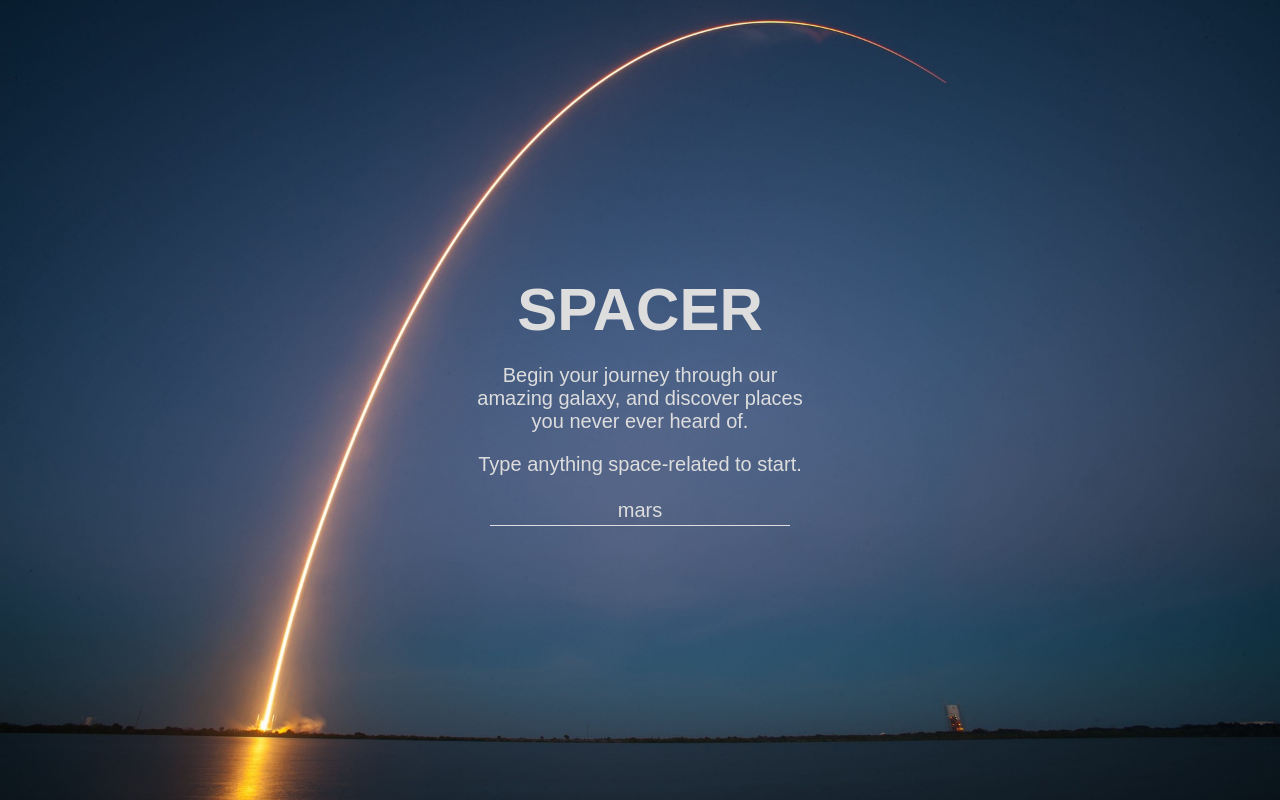
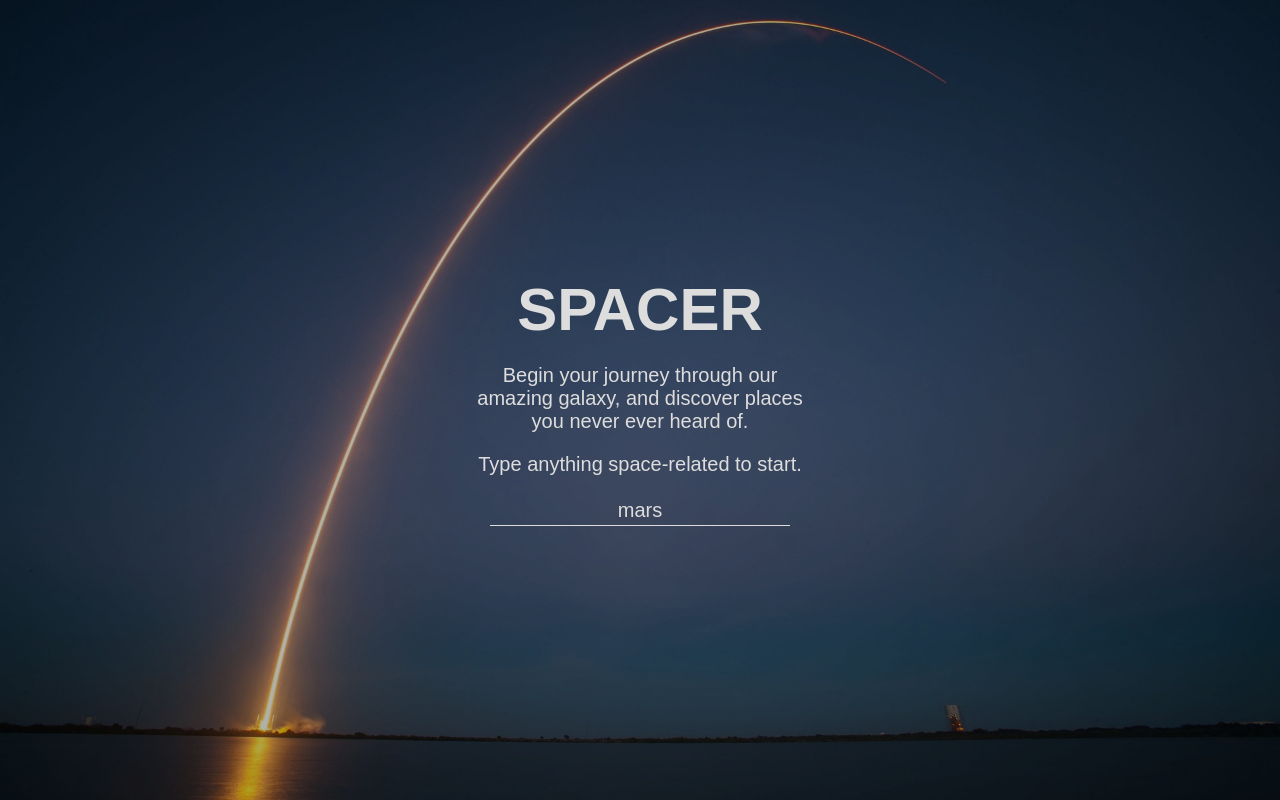
Before and after one commit to Piecuch-Patryk/spacer, a Vue app: page / in a window 1280 px wide. Built offline with nearby package versions, Linux system fonts and the light colour scheme.

Commit message:
Change some styles. Fix emmit data and function to parents.

```diff
--- /dev/null
+++ b/src/components/HeroImage.vue
@@ -0,0 +1,34 @@
+<template>
+  <div class="hero-image"></div>
+</template>
+
+<style lang="scss" scoped>
+  .hero-image {
+    position: absolute;
+    top: 0;
+    left: 0;
+    width: 100%;
+    height: 100%;
+    background-image: url('@/assets/rocket-launch.jpg');
+    background-size: cover;
+    background-position: 25% 0%;
+    z-index: -1;
+
+    &::after {
+      content: '';
+      position: absolute;
+      top: 0;
+      left: 0;
+      width: 100%;
+      height: 100%;
+      background-color: rgba(0,0,0,.3);
+    }
+  }
+
+  @media screen and (min-width: 768px) {
+    .hero-image {
+      background-position: 35% 70%;
+    }
+  }
+
+</style>
--- a/src/components/SearchInput.vue
+++ b/src/components/SearchInput.vue
@@ -6,37 +6,26 @@
         name="search"
         type="text"
         placeholder="mars"
-      v-model="searchValue"
-      @input="handleInput"
+        :searchValue="searchValue"
+        @input="handleChange"
       />
     </label>
   </div>
 </template>
 
 <script>
-import axios from 'axios';
-import debounce from 'lodash.debounce';
-
-const API = 'https://images-api.nasa.gov/';
-
 export default {
   name: 'SearchInput',
-  data() {
-    return {
-      searchValue: '',
-      results: [],
-    };
+  props: {
+    searchValue: {
+      type: String,
+      required: true,
+    },
   },
   methods: {
-    handleInput: debounce(function () {
-      axios.get(`${API}search?q=${this.searchValue}&media_type=image`)
-        .then((response) => {
-          this.results = response.data.collection.items;
-      })
-        .catch((error) => {
-        console.log(error);
-      });
-    }, 500),
+    handleChange(e) {
+      this.$emit('input', e.target.value);
+    },
   },
 };
 
@@ -57,13 +46,14 @@ export default {
     color: #ddd;
     background: none;
     border-bottom: 1px solid #ddd;
+    transition: box-shadow .3s ease-in-out;
 
     &::placeholder {
       color: #ddd;
     }
     &:focus {
       outline: none;
-      background: none;
+      box-shadow: 0 10px 20px -8px rgba(255,255,255,.3);
     }
     &:active {
       background: none;
--- a/src/views/SearchView.vue
+++ b/src/views/SearchView.vue
@@ -1,20 +1,45 @@
 <template>
   <div class="wrapper">
+    <HeroImage />
     <Claim />
-    <SearchInput />
+    <SearchInput :searchValue="searchValue" @input="handleInput" />
   </div>
 </template>
 
 <script>
 import Claim from '@/components/Claim.vue';
+import axios from 'axios';
+import debounce from 'lodash.debounce';
 import SearchInput from '@/components/SearchInput.vue';
+import HeroImage from '../components/HeroImage.vue';
+
+const API = 'https://images-api.nasa.gov/';
 
 export default {
   name: 'SearchView',
+  data() {
+    return {
+      searchValue: '',
+      results: [],
+    };
+  },
+  methods: {
+    handleInput: debounce(function () {
+      axios.get(`${API}search?q=${this.searchValue}&media_type=image`)
+        .then((response) => {
+          this.results = response.data.collection.items;
+          console.log(this.results);
+      })
+        .catch((error) => {
+        console.log(error);
+      });
+    }, 500),
+  },
   components: {
     Claim,
     SearchInput,
-  },
+    HeroImage,
+},
 };
 </script>
 
@@ -25,14 +50,5 @@ export default {
     align-items: center;
     justify-content: center;
     min-height: 100vh;
-    background-image: url('@/assets/rocket-launch.jpg');
-    background-size: cover;
-    background-position: 25% 0%;
-  }
-
-  @media screen and (min-width: 768px) {
-    .wrapper {
-      background-position: 35% 70%;
-    }
   }
 </style>
```
Lines whose indentation alone changed are shown as unchanged.
